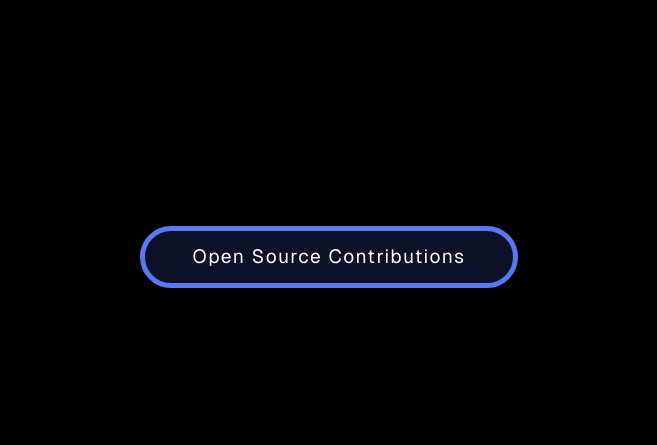
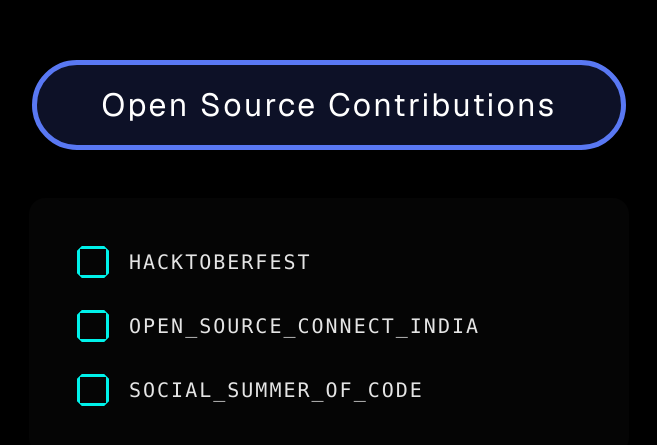
Before and after one commit to Sainava/open-source-contributions, a Next.js app: page / in a window 1280 px wide. Shown: the part 143-588 px from the top of the page, without its empty margins (311-968 px from the left). Built offline with nearby package versions, Linux system fonts and the light colour scheme.

Commit message:
Add glitch checkbox options with increased sizes

```diff
--- a/src/app/globals.css
+++ b/src/app/globals.css
@@ -32,10 +32,10 @@
 .voltage-heading h1 {
   color: white;
   background: #0D1127;
-  padding: 1rem 3rem 1rem 3rem;
+  padding: 1.5rem 4rem 1.5rem 4rem;
   border-radius: 5rem;
   border: 5px solid #5978F3;
-  font-size: 1.2rem;
+  font-size: 2rem;
   line-height: 1em;
   letter-spacing: 0.075em;
   transition: background 0.3s;
@@ -174,3 +174,199 @@
     transform: translateY(3rem) scale(0.2);
   }
 }
+
+/* --- Glitch Checkbox Styles --- */
+.glitch-checkbox-wrapper {
+  --bg-color: #0d0d0d;
+  --primary-color: #00f2ea;
+  --secondary-color: #a855f7;
+  --text-color: #e5e5e5;
+  --disabled-color: #555;
+  --font-family: "Fira Code", Consolas, "Courier New", Courier, monospace;
+  --glitch-anim-duration: 0.3s;
+
+  display: flex;
+  flex-direction: column;
+  gap: 2rem;
+  font-family: var(--font-family);
+  background-color: #050505;
+  padding: 3rem;
+  border-radius: 1rem;
+  width: 100%;
+  max-width: 600px;
+}
+
+.glitch-checkbox-container {
+  display: flex;
+  align-items: center;
+  gap: 1.25rem;
+  cursor: pointer;
+  user-select: none;
+  position: relative;
+}
+
+.glitch-checkbox-container input[type="checkbox"] {
+  position: absolute;
+  opacity: 0;
+  width: 0;
+  height: 0;
+}
+
+.checkbox-box {
+  width: 2em;
+  height: 2em;
+  border: 3px solid var(--primary-color);
+  position: relative;
+  transition: all 0.3s ease;
+
+  clip-path: polygon(
+    15% 0,
+    85% 0,
+    100% 15%,
+    100% 85%,
+    85% 100%,
+    15% 100%,
+    0 85%,
+    0 15%
+  );
+}
+
+.checkbox-mark {
+  position: absolute;
+  top: 50%;
+  left: 50%;
+  width: 60%;
+  height: 60%;
+  background-color: var(--primary-color);
+  transform: translate(-50%, -50%) scale(0);
+  opacity: 0;
+  transition: all 0.3s cubic-bezier(0.18, 0.89, 0.32, 1.28);
+  clip-path: inherit;
+}
+
+.checkbox-label {
+  color: var(--text-color);
+  font-weight: 500;
+  font-size: 1.25rem;
+  text-transform: uppercase;
+  letter-spacing: 0.1em;
+  position: relative;
+  transition:
+    color 0.3s ease,
+    text-shadow 0.3s ease;
+}
+
+.glitch-checkbox-container input:checked + .checkbox-box .checkbox-mark {
+  transform: translate(-50%, -50%) scale(1);
+  opacity: 1;
+  animation: glitch-anim-checkbox var(--glitch-anim-duration) both;
+}
+
+.glitch-checkbox-container input:checked ~ .checkbox-label {
+  color: var(--primary-color);
+  text-shadow: 0 0 8px rgba(0, 242, 234, 0.7);
+}
+
+.glitch-checkbox-container:hover .checkbox-box {
+  box-shadow: 0 0 10px var(--primary-color);
+}
+
+.glitch-checkbox-container:hover .checkbox-label::before,
+.glitch-checkbox-container:hover .checkbox-label::after {
+  content: attr(data-text);
+  position: absolute;
+  top: 0;
+  left: 0;
+  width: 100%;
+  height: 100%;
+  background-color: #050505;
+}
+
+.glitch-checkbox-container:hover .checkbox-label::before {
+  color: var(--secondary-color);
+  animation: glitch-anim-text var(--glitch-anim-duration)
+    cubic-bezier(0.25, 0.46, 0.45, 0.94) both;
+}
+
+.glitch-checkbox-container:hover .checkbox-label::after {
+  color: var(--primary-color);
+  animation: glitch-anim-text var(--glitch-anim-duration)
+    cubic-bezier(0.25, 0.46, 0.45, 0.94) reverse both;
+}
+
+.glitch-checkbox-container:has(input:disabled) {
+  cursor: not-allowed;
+}
+
+.glitch-checkbox-container input:disabled + .checkbox-box {
+  border-color: var(--disabled-color);
+  opacity: 0.5;
+  box-shadow: none;
+}
+
+.glitch-checkbox-container input:disabled ~ .checkbox-label {
+  color: var(--disabled-color);
+  text-shadow: none;
+}
+
+.glitch-checkbox-container:has(input:disabled):hover .checkbox-box {
+  box-shadow: none;
+}
+.glitch-checkbox-container:has(input:disabled):hover .checkbox-label::before,
+.glitch-checkbox-container:has(input:disabled):hover .checkbox-label::after {
+  content: none;
+}
+
+@keyframes glitch-anim-checkbox {
+  0% {
+    transform: translate(-50%, -50%);
+    clip-path: inset(0 0 0 0);
+  }
+  20% {
+    transform: translate(calc(-50% - 3px), calc(-50% + 2px));
+    clip-path: inset(50% 0 20% 0);
+  }
+  40% {
+    transform: translate(calc(-50% + 2px), calc(-50% - 1px));
+    clip-path: inset(20% 0 60% 0);
+  }
+  60% {
+    transform: translate(calc(-50% - 2px), calc(-50% + 1px));
+    clip-path: inset(80% 0 5% 0);
+  }
+  80% {
+    transform: translate(calc(-50% + 2px), calc(-50% - 2px));
+    clip-path: inset(30% 0 45% 0);
+  }
+  100% {
+    transform: translate(-50%, -50%);
+    clip-path: inset(0 0 0 0);
+  }
+}
+
+@keyframes glitch-anim-text {
+  0% {
+    transform: translate(0);
+    clip-path: inset(0 0 0 0);
+  }
+  20% {
+    transform: translate(-3px, 2px);
+    clip-path: inset(50% 0 20% 0);
+  }
+  40% {
+    transform: translate(2px, -1px);
+    clip-path: inset(20% 0 60% 0);
+  }
+  60% {
+    transform: translate(-2px, 1px);
+    clip-path: inset(80% 0 5% 0);
+  }
+  80% {
+    transform: translate(2px, -2px);
+    clip-path: inset(30% 0 45% 0);
+  }
+  100% {
+    transform: translate(0);
+    clip-path: inset(0 0 0 0);
+  }
+}
--- a/src/app/page.tsx
+++ b/src/app/page.tsx
@@ -3,7 +3,7 @@
 export default function Home() {
   return (
     <div className="flex min-h-screen items-center justify-center bg-black font-sans">
-      <main className="flex w-full max-w-3xl flex-col items-center py-32 px-16 bg-black">
+      <main className="flex w-full max-w-3xl flex-col items-center gap-12 py-32 px-16 bg-black">
         <div className="voltage-heading">
           <h1>Open Source Contributions</h1>
           <svg version="1.1" xmlns="http://www.w3.org/2000/svg" x="0px" y="0px" viewBox="0 0 234.6 61.3" preserveAspectRatio="none" xmlSpace="preserve">
@@ -32,6 +32,32 @@
             <div className="dot dot-5"></div>
           </div>
         </div>
+
+        <div className="glitch-checkbox-wrapper">
+          <label className="glitch-checkbox-container">
+            <input type="checkbox" name="hacktoberfest" />
+            <div className="checkbox-box">
+              <div className="checkbox-mark"></div>
+            </div>
+            <span className="checkbox-label" data-text="HACKTOBERFEST">HACKTOBERFEST</span>
+          </label>
+
+          <label className="glitch-checkbox-container">
+            <input type="checkbox" name="osci" />
+            <div className="checkbox-box">
+              <div className="checkbox-mark"></div>
+            </div>
+            <span className="checkbox-label" data-text="OPEN_SOURCE_CONNECT_INDIA">OPEN_SOURCE_CONNECT_INDIA</span>
+          </label>
+
+          <label className="glitch-checkbox-container">
+            <input type="checkbox" name="ssoc" />
+            <div className="checkbox-box">
+              <div className="checkbox-mark"></div>
+            </div>
+            <span className="checkbox-label" data-text="SOCIAL_SUMMER_OF_CODE">SOCIAL_SUMMER_OF_CODE</span>
+          </label>
+        </div>
       </main>
     </div>
   );
```
